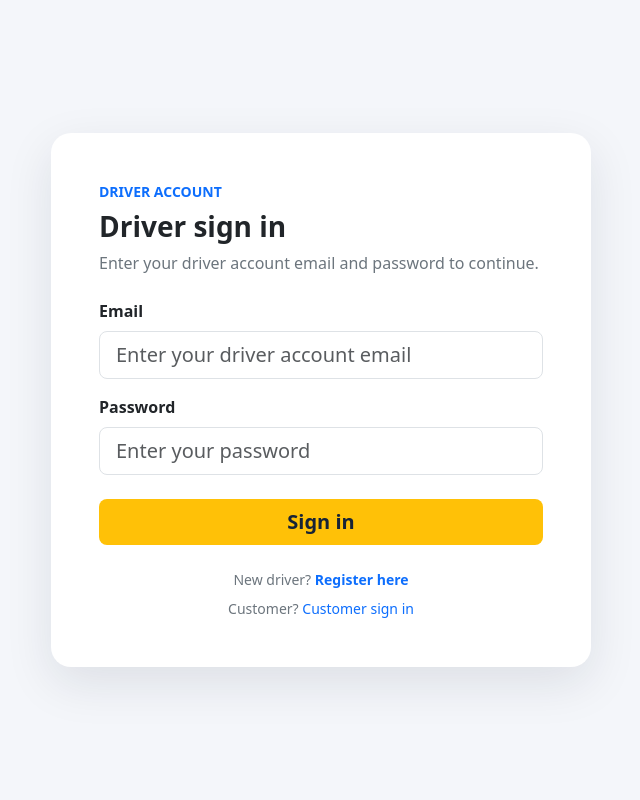
After one commit to prajapatiaastha844-png/Texibooking, a Django app: page /driver/login/ in a window 1280 px wide. The commit adds this page. Shown: the whole page, without its empty margins (319-959 px from the left). Run offline with Django 5.2, Linux system fonts and the light colour scheme.

Commit message:
Update Taxi Booking System Django project

```diff
--- a/core/forms.py
+++ b/core/forms.py
@@ -227,6 +227,37 @@ class CustomerLoginForm(forms.Form):
         return cleaned_data
 
 
+class DriverLoginForm(forms.Form):
+    email = forms.EmailField(
+        label='Email',
+        widget=forms.EmailInput(attrs={
+            'class': 'form-control form-control-lg',
+            'autocomplete': 'email',
+            'placeholder': 'Enter your driver account email',
+        }),
+    )
+    password = forms.CharField(
+        label='Password',
+        strip=False,
+        widget=forms.PasswordInput(attrs={
+            'class': 'form-control form-control-lg',
+            'autocomplete': 'current-password',
+            'placeholder': 'Enter your password',
+        }),
+    )
+
+    def clean(self):
+        cleaned_data = super().clean()
+        email = cleaned_data.get('email')
+        password = cleaned_data.get('password')
+        if email and password:
+            driver = Driver.objects.filter(email__iexact=email.strip()).first()
+            if driver is None or not driver.check_password(password):
+                raise ValidationError('Invalid email or password.')
+            self.driver = driver
+        return cleaned_data
+
+
 class CustomerForgotPasswordForm(forms.Form):
     email = forms.EmailField(
         label='Email address',
--- /dev/null
+++ b/core/templates/core/driver_login.html
@@ -0,0 +1,100 @@
+<!DOCTYPE html>
+<html lang="en">
+<head>
+    <meta charset="UTF-8">
+    <meta name="viewport" content="width=device-width, initial-scale=1">
+    <title>Driver Sign In | Taxi Booking</title>
+    <link href="https://cdn.jsdelivr.net/npm/bootstrap@5.3.3/dist/css/bootstrap.min.css"
+          rel="stylesheet">
+    <style>
+        body {
+            min-height: 100vh;
+            background: #f4f6fa;
+            color: #182235;
+        }
+
+        .login-card {
+            border: 0;
+            border-radius: 1.25rem;
+            box-shadow: 0 1rem 3rem rgba(23, 32, 51, 0.1);
+            margin: 0 auto;
+            max-width: 540px;
+        }
+
+        .btn-login {
+            background: #ffc107;
+            border: 0;
+            color: #172337;
+            font-weight: 700;
+        }
+
+        .btn-login:hover {
+            background: #e5ac00;
+            color: #172337;
+        }
+    </style>
+</head>
+<body>
+<main class="container min-vh-100 d-flex align-items-center py-4">
+    <section class="card login-card w-100">
+        <div class="card-body p-4 p-md-5">
+            <header class="mb-4">
+                <p class="small fw-semibold text-primary text-uppercase mb-2">
+                    Driver account
+                </p>
+                <h1 class="h3 fw-bold mb-2">Driver sign in</h1>
+                <p class="text-secondary mb-0">
+                    Enter your driver account email and password to continue.
+                </p>
+            </header>
+
+            {% if messages %}
+                {% for message in messages %}
+                    <div class="alert alert-{{ message.tags|default:'info' }}"
+                         role="status">
+                        {{ message }}
+                    </div>
+                {% endfor %}
+            {% endif %}
+
+            <form method="post">
+                {% csrf_token %}
+                {% if form.non_field_errors %}
+                    <div class="alert alert-danger" role="alert">
+                        {{ form.non_field_errors }}
+                    </div>
+                {% endif %}
+                {% for field in form %}
+                    <div class="mb-3">
+                        <label class="form-label fw-semibold"
+                               for="{{ field.id_for_label }}">
+                            {{ field.label }}
+                        </label>
+                        {{ field }}
+                        {% for error in field.errors %}
+                            <div class="text-danger small mt-1">
+                                {{ error }}
+                            </div>
+                        {% endfor %}
+                    </div>
+                {% endfor %}
+                <button type="submit" class="btn btn-login btn-lg w-100 mt-2">
+                    Sign in
+                </button>
+            </form>
+
+            <p class="small text-secondary text-center mt-4 mb-0">
+                New driver?
+                <a href="{% url 'driver_register' %}"
+                   class="fw-semibold text-decoration-none">Register here</a>
+                <span class="d-block mt-2">
+                    Customer?
+                    <a href="{% url 'user_login' %}"
+                       class="text-decoration-none">Customer sign in</a>
+                </span>
+            </p>
+        </div>
+    </section>
+</main>
+</body>
+</html>
--- a/core/templates/core/driver_register.html
+++ b/core/templates/core/driver_register.html
@@ -129,9 +129,14 @@
                         </form>
 
                         <p class="small text-secondary text-center mt-4 mb-0">
+                            Already registered as a driver?
+                            <a href="{% url 'driver_login' %}"
+                               class="fw-semibold text-decoration-none">Sign in</a>
+                            <span class="d-block mt-2">
                             Already have a rider account?
                             <a href="{% url 'user_login' %}"
                                class="fw-semibold text-decoration-none">Sign in</a>
+                            </span>
                             <span class="d-block mt-2">
                                 Registering as a rider?
                                 <a href="{% url 'user_register' %}"
--- a/core/urls.py
+++ b/core/urls.py
@@ -7,6 +7,13 @@ urlpatterns = [
     path('login/', views.user_login, name='user_login'),
     path('my-dashboard/', views.user_dashboard, name='user_dashboard'),
     path('logout/user/', views.user_logout, name='user_logout'),
+    path('driver/login/', views.driver_login, name='driver_login'),
+    path(
+        'driver/dashboard/',
+        views.driver_dashboard,
+        name='driver_dashboard',
+    ),
+    path('logout/driver/', views.driver_logout, name='driver_logout'),
     path(
         'user/forgot-password/',
         views.user_forgot_password,
--- a/core/views.py
+++ b/core/views.py
@@ -21,6 +21,7 @@ from .forms import (
     CustomerForgotPasswordForm,
     CustomerLoginForm,
     CustomerRegistrationForm,
+    DriverLoginForm,
     DriverRegistrationForm,
     DriverSearchForm,
     UserEditForm,
@@ -88,6 +89,31 @@ def driver_register(request):
         form = DriverRegistrationForm()
 
     return render(request, 'core/driver_register.html', {'form': form})
+
+
+def driver_login(request):
+    driver_id = request.session.get('driver_user_id')
+    if driver_id is not None:
+        driver = Driver.objects.filter(pk=driver_id).first()
+        if driver is not None:
+            return redirect('driver_dashboard')
+        request.session.pop('driver_user_id', None)
+
+    if request.method == 'POST':
+        form = DriverLoginForm(request.POST)
+        if form.is_valid():
+            driver = form.driver
+            request.session.cycle_key()
+            request.session['driver_user_id'] = driver.pk
+            messages.success(
+                request,
+                f'Welcome back, {driver.name}. You are signed in.',
+            )
+            return redirect('driver_dashboard')
+    else:
+        form = DriverLoginForm()
+
+    return render(request, 'core/driver_login.html', {'form': form})
 
 
 def user_login(request):
@@ -264,11 +290,32 @@ def user_dashboard(request):
     return render(request, 'core/user_dashboard.html', {'customer': customer})
 
 
+def driver_dashboard(request):
+    driver_id = request.session.get('driver_user_id')
+    if driver_id is None:
+        return redirect('driver_login')
+
+    driver = Driver.objects.filter(pk=driver_id).first()
+    if driver is None:
+        request.session.pop('driver_user_id', None)
+        messages.info(request, 'Please sign in to continue.')
+        return redirect('driver_login')
+
+    return render(request, 'core/driver_dashboard.html', {'driver': driver})
+
+
 @require_POST
 def user_logout(request):
     request.session.pop('customer_user_id', None)
     messages.success(request, 'You have been signed out.')
     return redirect('user_login')
+
+
+@require_POST
+def driver_logout(request):
+    request.session.pop('driver_user_id', None)
+    messages.success(request, 'You have been signed out.')
+    return redirect('driver_login')
 
 
 @user_passes_test(lambda user: user.is_authenticated and user.is_staff,
```
Also changed, not shown: core/models.py (+68 -0 lines), core/templates/core/driver_dashboard.html (added, +106 -0 lines), core/templates/core/user_login.html (+7 -0 lines), core/tests.py (+163 -0 lines), db.sqlite3.
